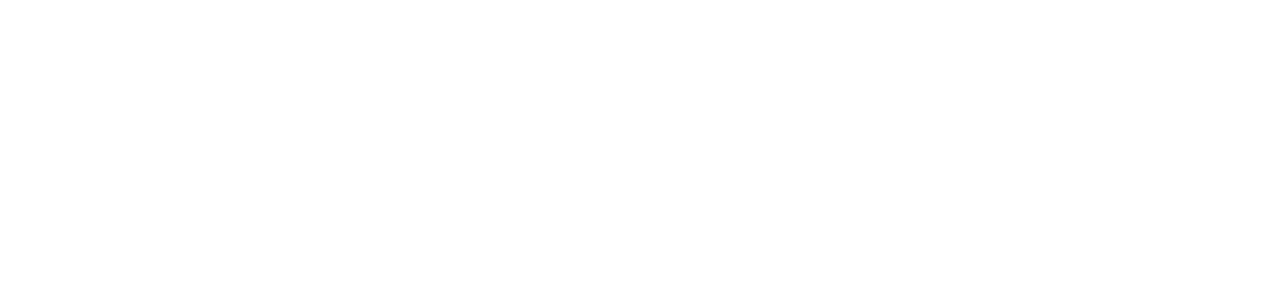
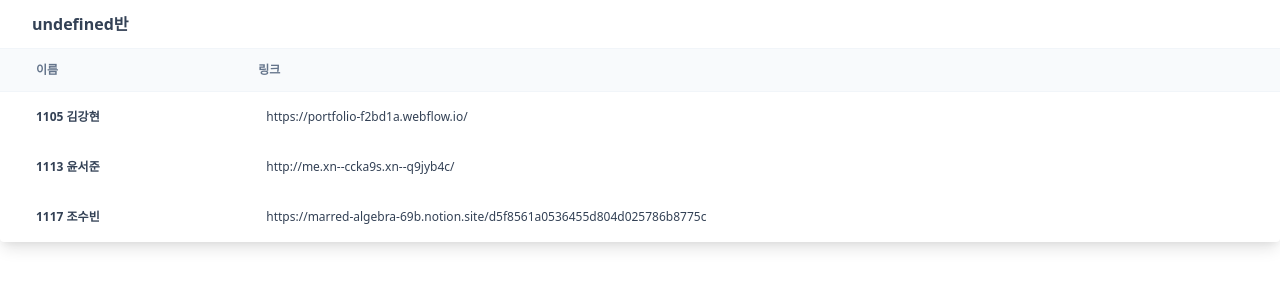
Before and after one commit to github-jademon/PortfolioChk, a Next.js app: page /1/1 in a window 1280 px wide. Before the commit this address had no page. Shown: the top 300 px of the page. Built offline with nearby package versions, Linux system fonts and the light colour scheme.

Commit message:
modify Table name

```diff
--- a/components/Table/Table.js
+++ b/pages/[gradeid]/[classid].js
@@ -43,7 +43,7 @@ export default function Table(props) {
                   (props.color === "light" ? "text-blueGray-700" : "text-white")
                 }
               >
-                {props.classname + "반"}
+                {props.classid + "반"}
               </h3>
             </div>
           </div>
@@ -98,10 +98,13 @@ export default function Table(props) {
                     { v.stuid + " " + v.stuname }
                   </span>
                 </th>
-                <td className="border-t-0 px-6 align-middle border-l-0 border-r-0 text-xs whitespace-nowrap p-2 w-5/7">
-                  <a href={ v.stuurl } className={"w-full p-2 "} target="_blank" rel="noreferrer">
-                    { v.stuurl }
-                  </a>
+                <td className="border-t-0 px-6 align-middle border-l-0 border-r-0 text-xs whitespace-nowrap p-2 w-5/7 ">
+                  <div className="hover:text-indigo-500">
+                    <a href={ v.stuurl } className={"w-full p-2 "} target="_blank" rel="noreferrer">
+                      { v.stuurl }
+                    </a>
+                  </div>
+
                 </td>
               </tr>
             ))}
```
